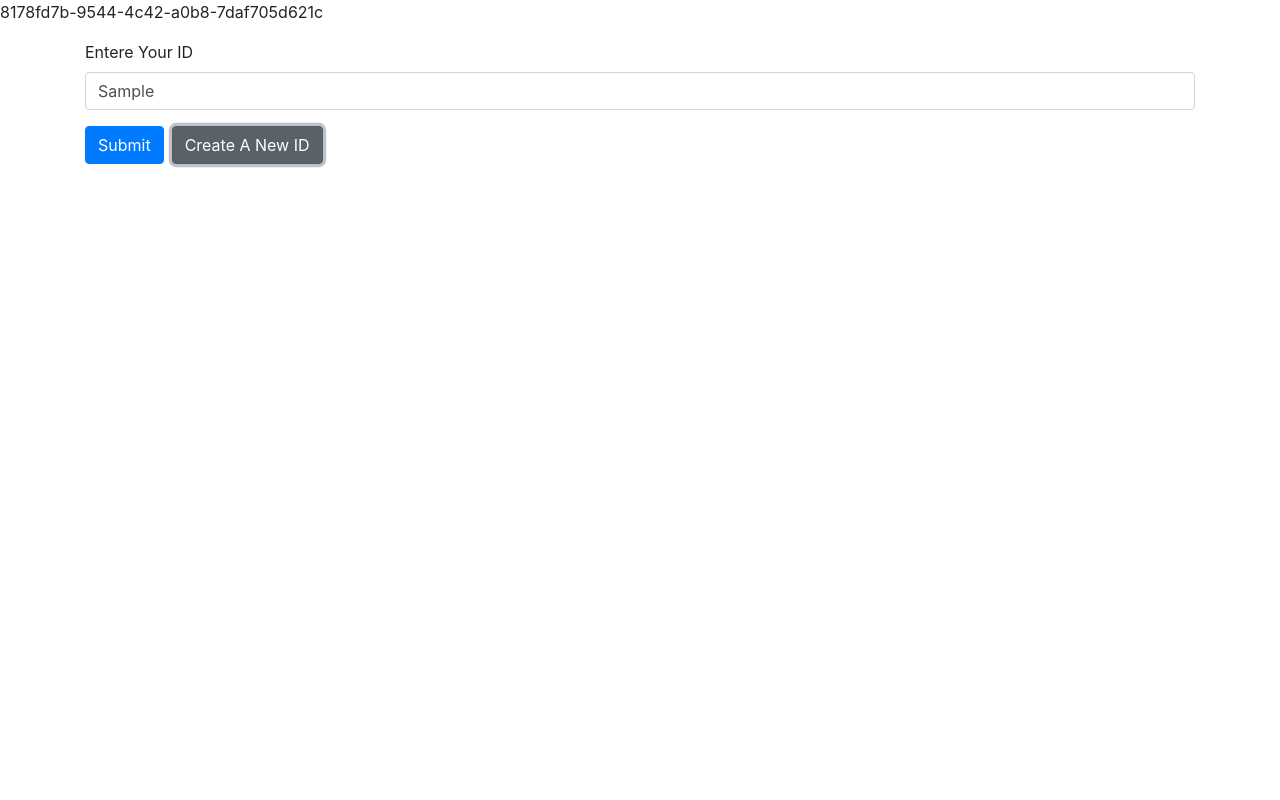
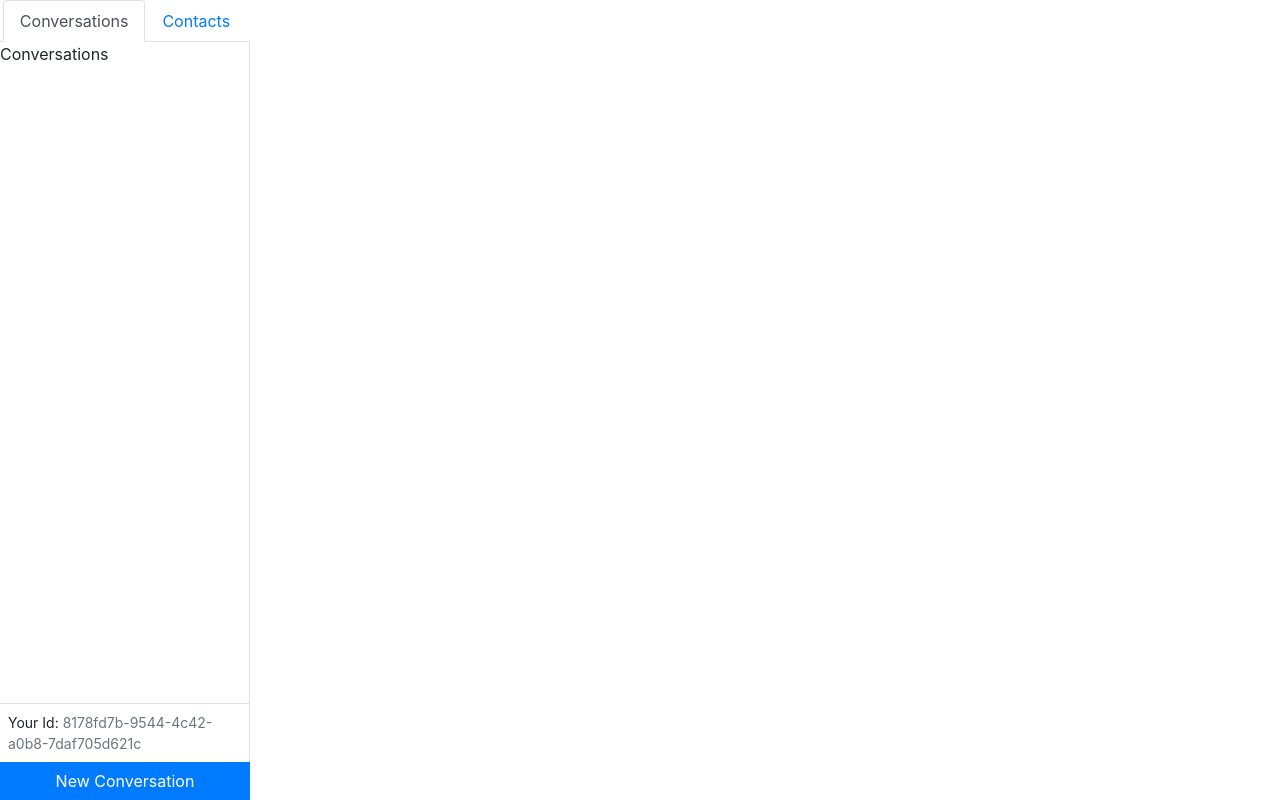
Before and after one commit to Shikhar21121999/my_messenger, a React (Create React App) app in the folder client/: page / in a window 1280 px wide. Both pictures are taken after typing "Sample" into the empty fields and a click on the button "Create A New ID". Built offline with nearby package versions, Linux system fonts and the light colour scheme.

Commit message:
made dashboard and sidebar pannel

```diff
--- a/client/src/components/App.js
+++ b/client/src/components/App.js
@@ -1,13 +1,19 @@
 import Login from './Login';
-import React, { useState } from 'react';
+import React from 'react';
+import useLocalStorage from '../hooks/useLocalStorage';
+import Dashboard from './Dashboard';
 function App() {
 
-  const [id,Setid]=useState()
-
+  const [id,Setid]=useLocalStorage('id',)
   return (
     <>
-      <p>{id}</p>
-      <Login submit_id={Setid}/>
+      {id ? <Dashboard id={id} /> : <Login submit_id={Setid}/> }
+      {/* Setid is passed as arguement
+          in Login component which is then
+          used to change state of id
+          that is whenever submit_id is called
+          it will set the value to the id state
+      */}
     </>
   );
 }
--- /dev/null
+++ b/client/src/components/Contacts.js
@@ -0,0 +1,11 @@
+import React from 'react';
+
+const Contacts = () => {
+    return (
+        <div>
+            Contacts
+        </div>
+    );
+}
+
+export default Contacts;
--- /dev/null
+++ b/client/src/components/Conversations.js
@@ -0,0 +1,11 @@
+import React from 'react';
+
+const Conversations = () => {
+    return (
+        <div>
+            <p>Conversations</p>
+        </div>
+    );
+}
+
+export default Conversations;
--- /dev/null
+++ b/client/src/components/Dashboard.js
@@ -0,0 +1,10 @@
+import React from 'react';
+import Sidebar from './Sidebar';
+
+export default function Dashboard({id}){
+    return(
+        <div className="d-flex" style={{ height: '100vh' }}>
+            <Sidebar id={id}/>
+        </div>
+    )
+}
--- /dev/null
+++ b/client/src/components/Sidebar.js
@@ -0,0 +1,46 @@
+import React , {useState} from 'react';
+import {Tab, Nav, Button} from 'react-bootstrap';
+import Conversations from './Conversations.js';
+import Contacts from './Contacts.js';
+
+const CONVERSATIONS_KEY='conversation'
+const CONTACTS_KEY='contacts'
+
+
+const Sidebar = ({id}) => {
+
+    const [activeKey,setActiveKey]=useState(CONVERSATIONS_KEY)
+    const conversationsOpen = activeKey === CONVERSATIONS_KEY
+
+    return (
+        <div style={{width: '250px' }} className="d-flex flex-column">
+            <Tab.Container activeKey={activeKey} onSelect={setActiveKey}>
+                <Nav variant="tabs" className="justify-content-center">
+                    <Nav.Item>
+                        <Nav.Link eventKey={CONVERSATIONS_KEY}>Conversations</Nav.Link>
+                    </Nav.Item>
+                    <Nav.Item>
+                        <Nav.Link eventKey={CONTACTS_KEY}>Contacts</Nav.Link>
+                    </Nav.Item>
+                </Nav>
+                <Tab.Content className="border-right overflow-auto flex-grow-1">
+                    <Tab.Pane eventKey={CONVERSATIONS_KEY}>
+                        <Conversations />
+                    </Tab.Pane>
+                    <Tab.Pane eventKey={CONTACTS_KEY}>
+                        <Contacts />
+                    </Tab.Pane>
+                </Tab.Content>
+                <div className="p-2 border-top border-right small">
+                    Your Id: <span className="text-muted">{id}</span>
+                </div>
+                <Button onClick={() => console.log("pressed")} className="rounded-0">
+                    New {conversationsOpen ? 'Conversation' : 'Contact'}
+                </Button>
+
+            </Tab.Container>
+        </div>
+    );
+}
+
+export default Sidebar;
--- /dev/null
+++ b/client/src/hooks/useLocalStorage.js
@@ -0,0 +1,62 @@
+import { useState, useEffect } from 'react';
+
+const PREFIX="my_messenger"
+
+// eslint-disable-next-line no-lone-blocks
+{
+    /*
+    This is a hook which is used
+    to set and update value linked to key
+    in local storage
+    parameter : 'key' key of item in local storage
+    'value' initial value to be put in local storage linked to key
+    */
+}
+
+function get_savedvalue(key,initialValue){
+    /*
+    This is a lazy function for the useState
+    key refers to localstorage key
+    and initial value can be a function
+    which is used to refer to a function passed
+    */
+
+    const save_data=localStorage.getItem(key);
+
+    if (save_data != null ) return JSON.parse(save_data);
+    if (typeof initialValue === 'function') {
+        return initialValue();
+    }
+    else{
+        return initialValue;
+    }
+
+}
+
+export default function useLocalStorage(key,initialValue) {
+// eslint-disable-next-line no-lone-blocks
+{/*
+    We make it simmilar to useState hook
+    which takes value as the state
+    and returns a function to update the value
+    linked to a key
+    We internally use useEffect to reflect update
+    local storage according to state change in value
+*/}
+    const prefixed_key=PREFIX+key;
+
+    const [value,setValue] = useState(()=> {
+        return get_savedvalue(prefixed_key,initialValue);
+    });
+
+// eslint-disable-next-line no-lone-blocks
+{/*
+    Create an effect to update data in local storage
+    when state 'value' is changed
+*/}
+    useEffect(()=>{
+        localStorage.setItem(prefixed_key, JSON.stringify(value));
+    }, [prefixed_key,value]);
+
+    return [value,setValue];
+}
```
Also changed, not shown: client/src/components/Login.js (+7 -0 lines), 1 other file (tests, documents, lock files or other folders).
